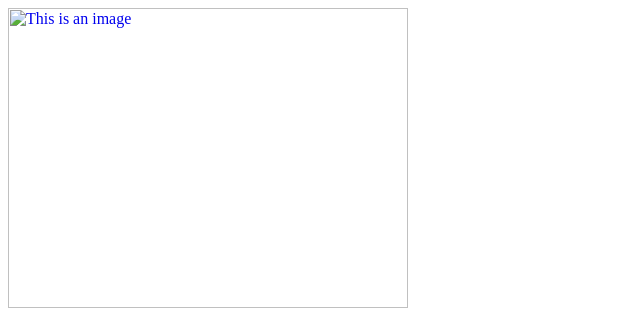
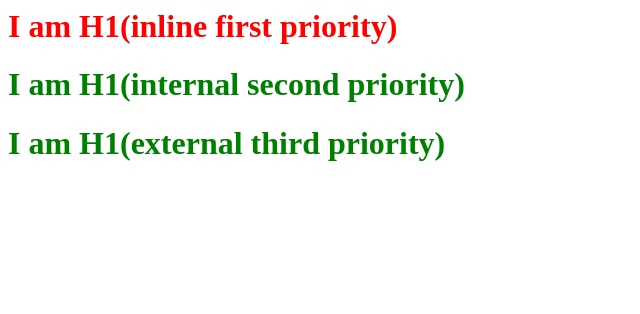
Before and after one commit to priyansh23092006/Internship-45-days, a plain HTML site: page demo2.html in a window 1280 px wide. Shown: the whole page, without its empty margins (0-640 px from the left). Drawn offline with Linux system fonts and the light colour scheme.

Commit message:
Add files via upload

```diff
--- a/demo2.html
+++ b/demo2.html
@@ -1,7 +1,15 @@
 <html>
+    <head>
+        <link rel="stylesheet" type="text/css" href="style3.css">
+        <style>
+            h1{
+                color:green;
+            }
+        </style>
+    </head>
     <body>
-        <a href="demo.html">
-        <img src="gtu.png" alt="This is an image" width="400px" height="300px">
-        </a>
+        <h1 style="color:red">I am H1(inline first priority)</h1>
+        <h1>I am H1(internal second priority)</h1>
+        <h1>I am H1(external third priority)</h1>
     </body>
 </html>
--- /dev/null
+++ b/style3.css
@@ -0,0 +1,3 @@
+h1{
+    color:darkblue;
+}
```
